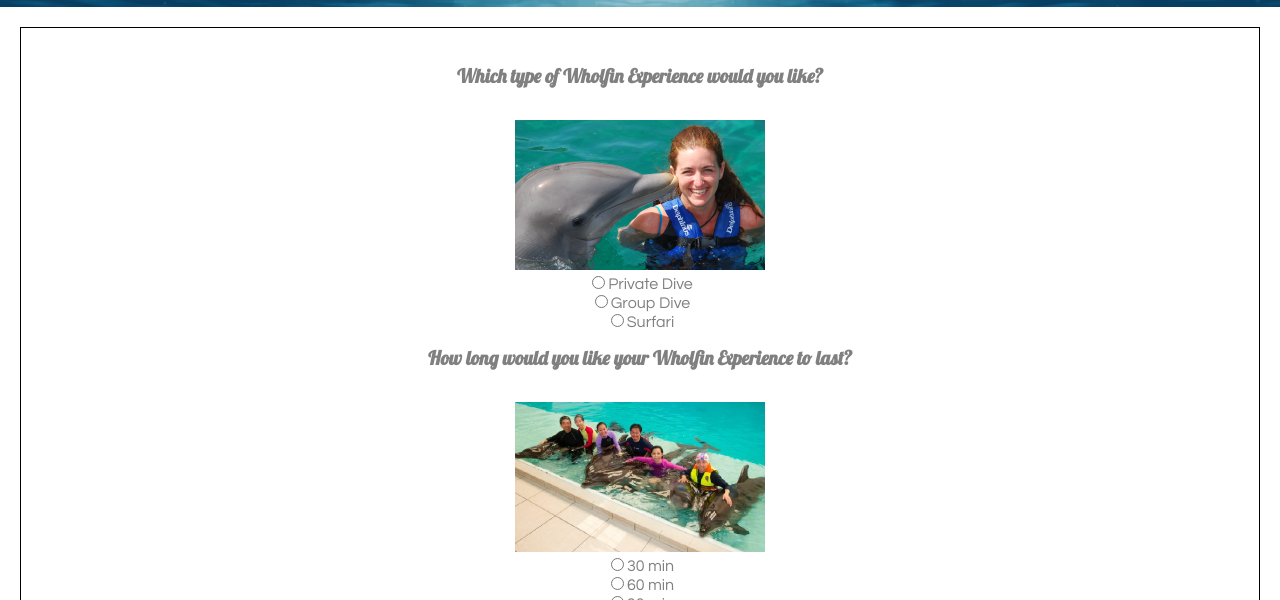
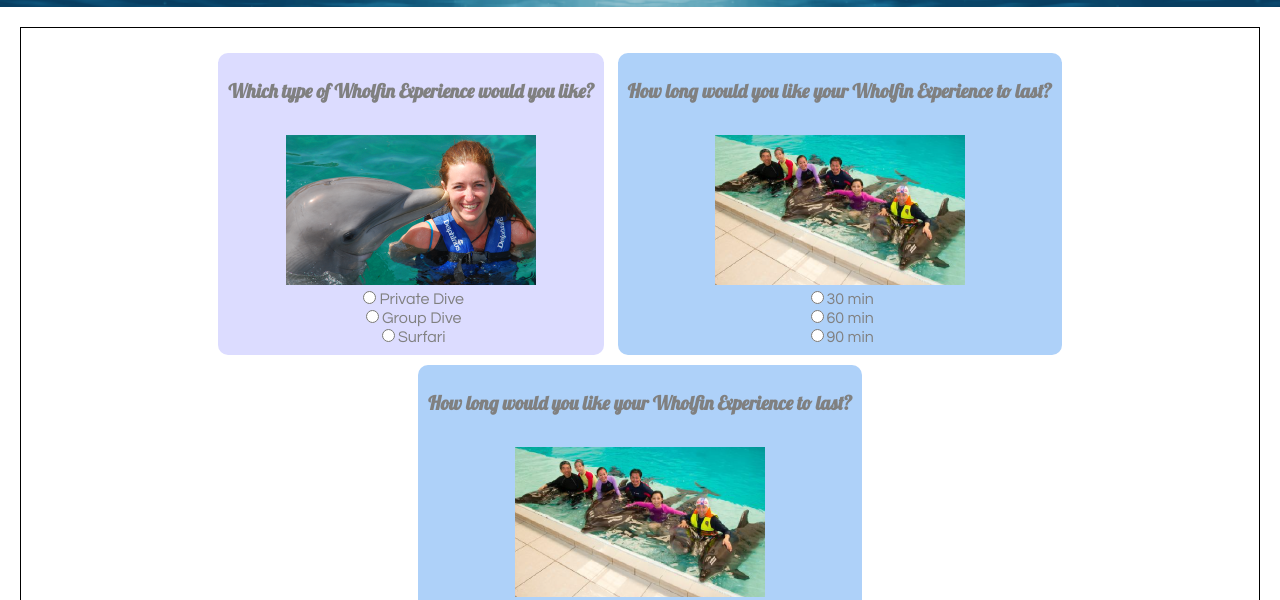
Before and after one commit to carlarenee/wholfin, a website: page index.html in a window 1280 px wide. Shown: the part 193-793 px from the top of the page. Drawn offline with Linux system fonts and the light colour scheme.

Commit message:
update id names in css

```diff
--- a/css/style.css
+++ b/css/style.css
@@ -86,7 +86,7 @@ h3 {
   clear: both;
 }
 
-#option1 {
+#package-type {
   display: inline-block;
   text-align: center;
   margin: 5px;
@@ -95,7 +95,7 @@ h3 {
   border-radius: 10px;
 }
 
-#option2 {
+#package-duration {
   display: inline-block;
   text-align: center;
   margin: 5px;
```
